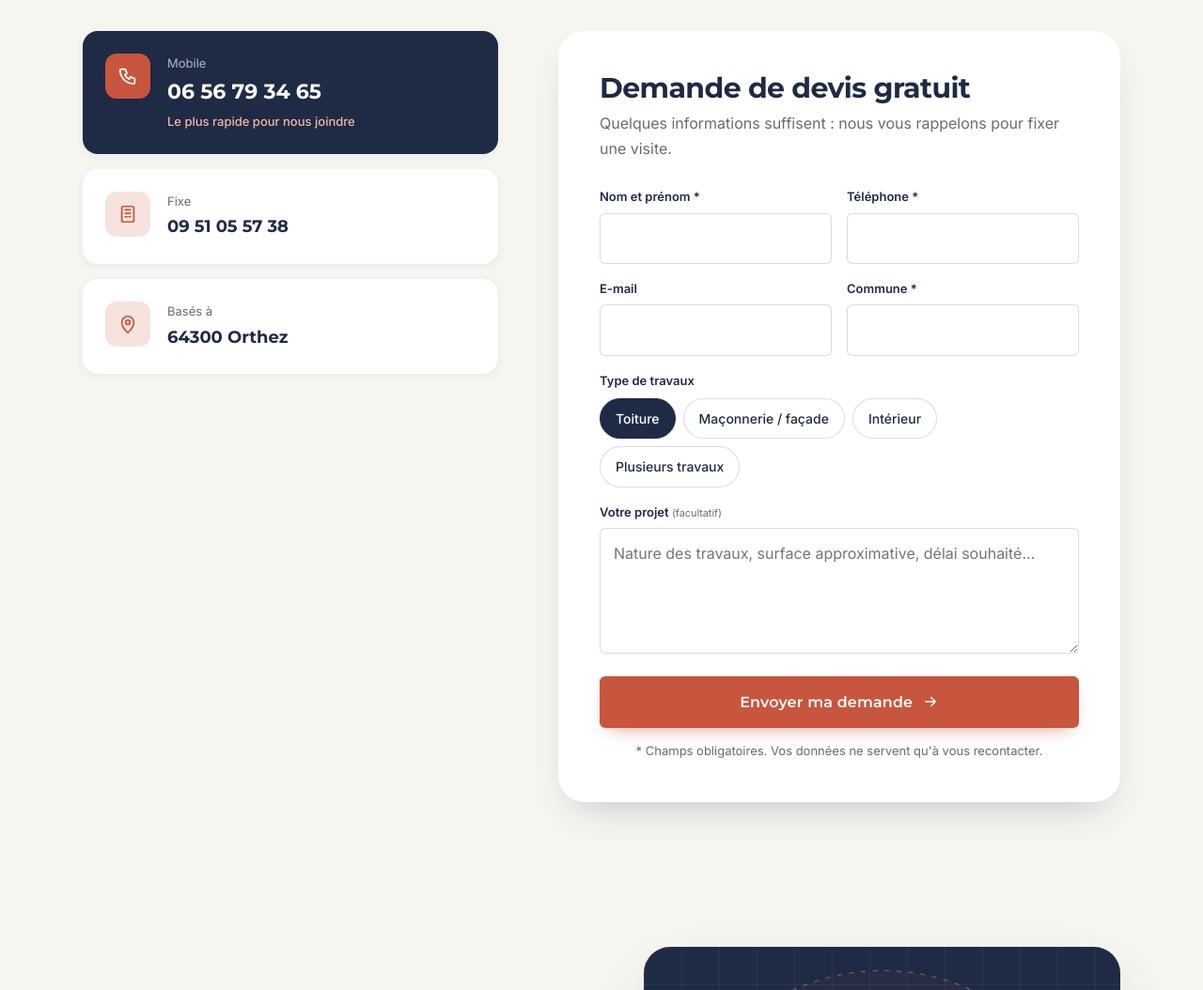
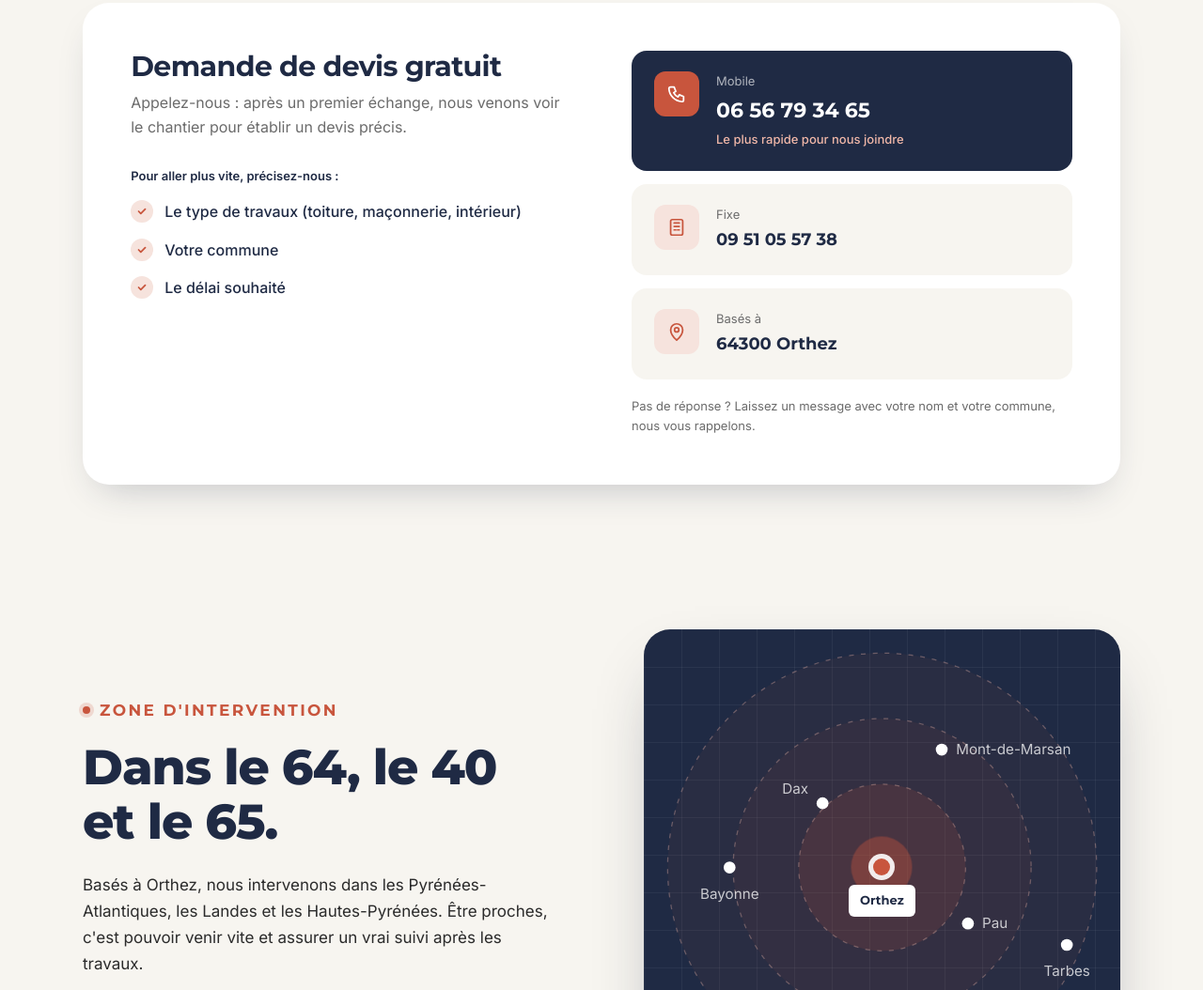
Before and after one commit to nokiachollet-ux/Tod, a plain HTML site: page contact.html in a window 1280 px wide. Shown: the part 698-1752 px from the top of the page at 94% size. Drawn offline with nearby package versions, Linux system fonts and the light colour scheme.

Commit message:
Contact : formulaire retiré, coordonnées regroupées dans un seul bloc « Demande de devis »
Le formulaire n'était relié à aucun envoi : les demandes étaient perdues.
Le bloc #devis réunit désormais le titre, une courte liste de ce qu'il faut
préciser au téléphone, et les numéros + la ville dans la même carte.
CSS et JS du formulaire supprimés, textes mentionnant le formulaire ajustés.

Co-Authored-By: Claude Opus 5.5 <noreply@anthropic.com>
Claude-Session: https://claude.ai/code/session_018gG53XeNcZrm5ddfwY37FE

```diff
--- a/contact.html
+++ b/contact.html
@@ -94,61 +94,47 @@
           <span class="line"><span>Parlons de</span></span>
           <span class="line"><span><em>votre projet.</em></span></span>
         </h1>
-        <p class="hero__lead">Appelez-nous ou remplissez le formulaire&nbsp;: visite et devis gratuits, sans engagement.</p>
+        <p class="hero__lead">Visite et devis gratuits, sans engagement.</p>
       </div>
     </section>
 
     <div class="sheet">
 
       <!-- ===================================================
-           COORDONNÉES + FORMULAIRE
+           DEMANDE DE DEVIS : un seul bloc avec les coordonnées
            =================================================== -->
       <section class="section contact-page" id="devis">
-        <div class="container contact-page__grid">
+        <div class="container">
+          <div class="contact-box" data-reveal>
 
-          <aside class="contact-cards">
-            <a href="tel:+33656793465" class="contact-card contact-card--accent" data-reveal>
+            <div class="contact-box__head">
+              <h2>Demande de devis gratuit</h2>
+              <p class="contact-box__intro">Appelez-nous&nbsp;: après un premier échange, nous venons voir le chantier pour établir un devis précis.</p>
+              <p class="contact-box__label">Pour aller plus vite, précisez-nous&nbsp;:</p>
+              <ul class="checklist contact-box__list">
+                <li>Le type de travaux (toiture, maçonnerie, intérieur)</li>
+                <li>Votre commune</li>
+                <li>Le délai souhaité</li>
+              </ul>
+            </div>
+
+            <div class="contact-cards">
+              <a href="tel:+33656793465" class="contact-card contact-card--accent">
                 <span class="contact-card__icon"><svg viewBox="0 0 24 24" aria-hidden="true"><path d="M5 4h4l2 5-2.5 1.5a11 11 0 0 0 5 5L15 13l5 2v4a2 2 0 0 1-2 2A16 16 0 0 1 3 6a2 2 0 0 1 2-2"/></svg></span>
                 <span><small>Mobile</small><strong>06 56 79 34 65</strong><em>Le plus rapide pour nous joindre</em></span>
               </a>
-            <a href="tel:+33951055738" class="contact-card" data-reveal>
+              <a href="tel:+33951055738" class="contact-card">
                 <span class="contact-card__icon"><svg viewBox="0 0 24 24" aria-hidden="true"><rect x="5" y="3" width="14" height="18" rx="2"/><path d="M9 7h6M9 11h6M9 15h2M13 15h2"/></svg></span>
                 <span><small>Fixe</small><strong>09 51 05 57 38</strong></span>
               </a>
-            <div class="contact-card" data-reveal>
+              <div class="contact-card">
                 <span class="contact-card__icon"><svg viewBox="0 0 24 24" aria-hidden="true"><path d="M12 22s7-6.2 7-12a7 7 0 1 0-14 0c0 5.8 7 12 7 12Z"/><circle cx="12" cy="10" r="2.5"/></svg></span>
                 <span><small>Basés à</small><strong>64300 Orthez</strong></span>
               </div>
-          </aside>
+              <p class="contact-box__note">Pas de réponse&nbsp;? Laissez un message avec votre nom et votre commune, nous vous rappelons.</p>
+            </div>
 
-          <!-- Formulaire : à relier à un service d'envoi (Formspree, script PHP…) en renseignant l'attribut action -->
-          <form class="quote-form quote-form--light" data-reveal novalidate>
-            <h2>Demande de devis gratuit</h2>
-            <p class="quote-form__intro">Quelques informations suffisent&nbsp;: nous vous rappelons pour fixer une visite.</p>
-            <div class="field-row">
-              <label class="field"><span>Nom et prénom *</span><input type="text" name="nom" autocomplete="name" required></label>
-              <label class="field"><span>Téléphone *</span><input type="tel" name="telephone" autocomplete="tel" required></label>
           </div>
-            <div class="field-row">
-              <label class="field"><span>E-mail</span><input type="email" name="email" autocomplete="email"></label>
-              <label class="field"><span>Commune *</span><input type="text" name="commune" autocomplete="address-level2" required></label>
-            </div>
-            <fieldset class="field field--choices">
-              <legend>Type de travaux</legend>
-              <label><input type="radio" name="travaux" value="Toiture" checked><span>Toiture</span></label>
-              <label><input type="radio" name="travaux" value="Maçonnerie / façade"><span>Maçonnerie / façade</span></label>
-              <label><input type="radio" name="travaux" value="Rénovation intérieure"><span>Intérieur</span></label>
-              <label><input type="radio" name="travaux" value="Plusieurs travaux"><span>Plusieurs travaux</span></label>
-            </fieldset>
-            <label class="field"><span>Votre projet <small>(facultatif)</small></span><textarea name="message" rows="4" placeholder="Nature des travaux, surface approximative, délai souhaité…"></textarea></label>
-            <button type="submit" class="btn btn--primary btn--block btn--lg">
-              Envoyer ma demande
-              <svg class="btn__arrow" viewBox="0 0 24 24" aria-hidden="true"><path d="M5 12h14M13 6l6 6-6 6"/></svg>
-            </button>
-            <p class="quote-form__legal">* Champs obligatoires. Vos données ne servent qu'à vous recontacter.</p>
-            <p class="quote-form__success" role="status" hidden>Merci&nbsp;! Votre demande est bien partie. Nous vous rappelons très vite.</p>
-          </form>
-
         </div>
       </section>
 
--- a/script.js
+++ b/script.js
@@ -54,31 +54,6 @@
   links.querySelectorAll('a').forEach((a) => a.addEventListener('click', () => setMenu(false)));
   document.addEventListener('keydown', (e) => { if (e.key === 'Escape') setMenu(false); });
   window.addEventListener('resize', () => { if (window.innerWidth > 960) setMenu(false); });
-
-  /* ---------- Formulaire de devis ----------
-     À relier à un vrai service d'envoi (Formspree, PHP…).
-     Ici : validation simple + message de confirmation. */
-  const form = document.querySelector('.quote-form');
-  if (form) {
-    form.addEventListener('submit', (e) => {
-      e.preventDefault();
-      let ok = true;
-      form.querySelectorAll('[required]').forEach((field) => {
-        const invalid = !field.value.trim();
-        field.closest('.field').classList.toggle('is-invalid', invalid);
-        if (invalid && ok) { field.focus(); ok = false; }
-      });
-      if (!ok) return;
-      form.reset();
-      const msg = form.querySelector('.quote-form__success');
-      msg.hidden = false;
-      if (window.gsap) gsap.from(msg, { y: 10, opacity: 0, duration: .6, ease: 'power3.out' });
-    });
-    form.addEventListener('input', (e) => {
-      const f = e.target.closest('.field');
-      if (f) f.classList.remove('is-invalid');
-    });
-  }
 
   /* =========================================================
      ANIMATIONS
--- a/style.css
+++ b/style.css
@@ -364,23 +364,6 @@ img.is-broken { opacity: 0 !important; }
 .contact__bg img { width: 100%; height: 120%; object-fit: cover; margin-top: -10%; filter: grayscale(.3); }
 .contact::before { content: ""; position: absolute; inset: 0; z-index: 1; background: linear-gradient(100deg, var(--navy) 30%, rgba(31, 42, 68, .7)); }
 
-.quote-form { background: var(--cream); color: var(--text); border-radius: var(--radius-xl); padding: clamp(28px, 4vw, 44px); box-shadow: var(--shadow-lg); }
-.field-row { display: grid; grid-template-columns: 1fr 1fr; gap: 16px; }
-.field { display: flex; flex-direction: column; gap: 6px; margin-bottom: 16px; }
-.field span { font-size: 13px; font-weight: 600; color: var(--navy); }
-.field small { font-weight: 400; color: var(--muted); }
-.field input, .field select, .field textarea {
-  width: 100%; padding: 13px 14px; border-radius: var(--radius);
-  border: 1.5px solid rgba(31, 42, 68, .16); background: var(--white); color: var(--text);
-  transition: border-color .3s var(--ease), box-shadow .3s var(--ease);
-}
-.field textarea { resize: vertical; min-height: 96px; }
-.field input:focus, .field select:focus, .field textarea:focus { outline: none; border-color: var(--terracotta); box-shadow: 0 0 0 4px rgba(200, 85, 61, .14); }
-.field.is-invalid input { border-color: var(--terracotta); background: #FFF6F3; }
-.quote-form .btn { margin-top: 8px; }
-.quote-form__legal { margin: 14px 0 0; font-size: 13px; color: var(--muted); text-align: center; }
-.quote-form__success { margin: 16px 0 0; padding: 14px 16px; border-radius: var(--radius); background: #E7F2EA; color: #24603A; font-weight: 500; text-align: center; }
-
 /* ---------- Footer ---------- */
 .footer { background: var(--navy-900); color: rgba(255, 255, 255, .65); padding-top: 88px; font-size: 15px; position: relative; z-index: 2; }
 .footer__grid { display: grid; grid-template-columns: 1.6fr 1fr 1fr 1.2fr; gap: 48px; padding-bottom: 64px; }
@@ -471,14 +454,23 @@ img.is-broken { opacity: 0 !important; }
 
 
 
-/* Contact */
+/* Contact : un seul bloc « Demande de devis » (titre + conseils à gauche, coordonnées à droite) */
 .contact-page { scroll-margin-top: 90px; }
-.contact-page__grid > * { min-width: 0; }
-.contact-page__grid { display: grid; grid-template-columns: .85fr 1.15fr; gap: clamp(32px, 5vw, 64px); align-items: start; }
-.contact-cards { display: grid; gap: 16px; }
+.contact-box {
+  display: grid; grid-template-columns: 1fr 1fr; gap: clamp(32px, 5vw, 64px); align-items: start;
+  background: var(--white); border-radius: var(--radius-xl); box-shadow: var(--shadow-md);
+  padding: clamp(28px, 4vw, 56px);
+}
+.contact-box > * { min-width: 0; }
+.contact-box h2 { font-size: clamp(24px, 2.4vw, 30px); margin-bottom: 8px; }
+.contact-box__intro { color: var(--muted); margin-bottom: 28px; }
+.contact-box__label { font-size: 13px; font-weight: 600; color: var(--navy); margin-bottom: 14px; }
+.contact-box__list { margin: 0; }
+.contact-box__note { margin: 4px 0 0; font-size: 13px; color: var(--muted); }
+.contact-cards { display: grid; gap: 14px; }
 .contact-card {
   display: flex; align-items: flex-start; gap: 18px;
-  padding: 24px; border-radius: var(--radius-lg); background: var(--white); box-shadow: var(--shadow-sm);
+  padding: 22px 24px; border-radius: var(--radius-lg); background: var(--cream);
   transition: transform .4s var(--ease), box-shadow .4s var(--ease);
 }
 a.contact-card:hover { transform: translateY(-3px); box-shadow: var(--shadow-md); }
@@ -494,23 +486,6 @@ a.contact-card:hover { transform: translateY(-3px); box-shadow: var(--shadow-md)
 .contact-card--accent em { color: #F0B7A8; }
 .contact-card--accent .contact-card__icon { background: var(--terracotta); }
 .contact-card--accent .contact-card__icon svg { stroke: var(--white); }
-
-.quote-form--light { background: var(--white); box-shadow: var(--shadow-md); }
-.quote-form h2 { font-size: clamp(24px, 2.4vw, 30px); margin-bottom: 8px; }
-.quote-form__intro { color: var(--muted); margin-bottom: 28px; }
-.field--choices { border: 0; padding: 0; margin: 0 0 16px; display: flex; flex-direction: row; flex-wrap: wrap; gap: 8px; }
-.field--choices legend { font-size: 13px; font-weight: 600; color: var(--navy); margin-bottom: 8px; padding: 0; }
-.field--choices label { position: relative; }
-.field--choices input { position: absolute; opacity: 0; pointer-events: none; }
-.field--choices label span {
-  display: inline-block; padding: 9px 16px; border-radius: 999px; cursor: pointer;
-  border: 1.5px solid rgba(31, 42, 68, .16); background: var(--white);
-  font-size: 14px; font-weight: 500; color: var(--navy);
-  transition: all .3s var(--ease);
-}
-.field--choices label:hover span { border-color: var(--navy); }
-.field--choices input:checked + span { background: var(--navy); border-color: var(--navy); color: var(--white); }
-.field--choices input:focus-visible + span { outline: 2px solid var(--terracotta); outline-offset: 2px; }
 
 /* ---------- Barre mobile ---------- */
 .mobile-bar { display: none; }
@@ -575,7 +550,7 @@ a.contact-card:hover { transform: translateY(-3px); box-shadow: var(--shadow-md)
   .zone__map { max-width: 520px; width: 100%; margin-inline: auto; }
   .process__list { grid-template-columns: repeat(2, 1fr); row-gap: 48px; }
   .process__line { display: none; }
-  .service-detail, .faq__grid, .contact-page__grid { grid-template-columns: 1fr; }
+  .service-detail, .faq__grid, .contact-box { grid-template-columns: 1fr; }
   .service-detail--reverse .service-detail__img { order: 0; }
   .service-detail__img, .services__grid { max-width: 640px; width: 100%; margin-inline: auto; }
   .services__grid { grid-template-columns: 1fr; }
@@ -602,7 +577,6 @@ a.contact-card:hover { transform: translateY(-3px); box-shadow: var(--shadow-md)
 
   .process__list { grid-template-columns: 1fr; }
 
-  .field-row { grid-template-columns: 1fr; gap: 0; }
   .hero--page { min-height: 0; }
   .hero--page .hero__content { padding-top: calc(var(--topbar-h) + var(--nav-h) + 40px); padding-bottom: 80px; }
   .hero--page .hero__title { font-size: clamp(2.1rem, 9.5vw, 2.8rem); }
@@ -646,7 +620,8 @@ a.contact-card:hover { transform: translateY(-3px); box-shadow: var(--shadow-md)
   .btn--lg { padding: 16px 20px; }
   .mobile-bar .btn { padding: 12px 10px; font-size: 14px; }
   .mobile-bar__call { padding: 0 12px; font-size: 14px; }
-  .quote-form { padding: 24px 18px; }
+  .contact-box { padding: 24px 18px; }
+  .contact-card { padding: 18px; gap: 14px; }
 }
 
 /* Menu mobile en paysage (écrans peu hauts) */
```
Also changed, not shown: services.html (+1 -1 lines), 1 other file. Lines whose indentation alone changed are shown as unchanged.
